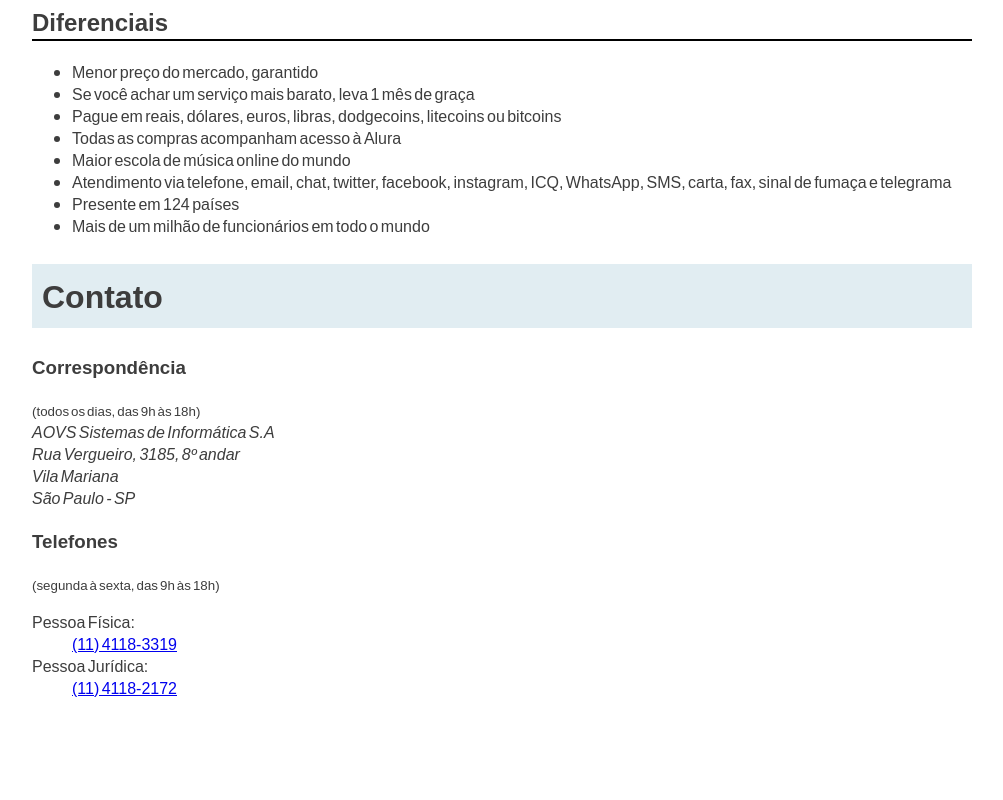
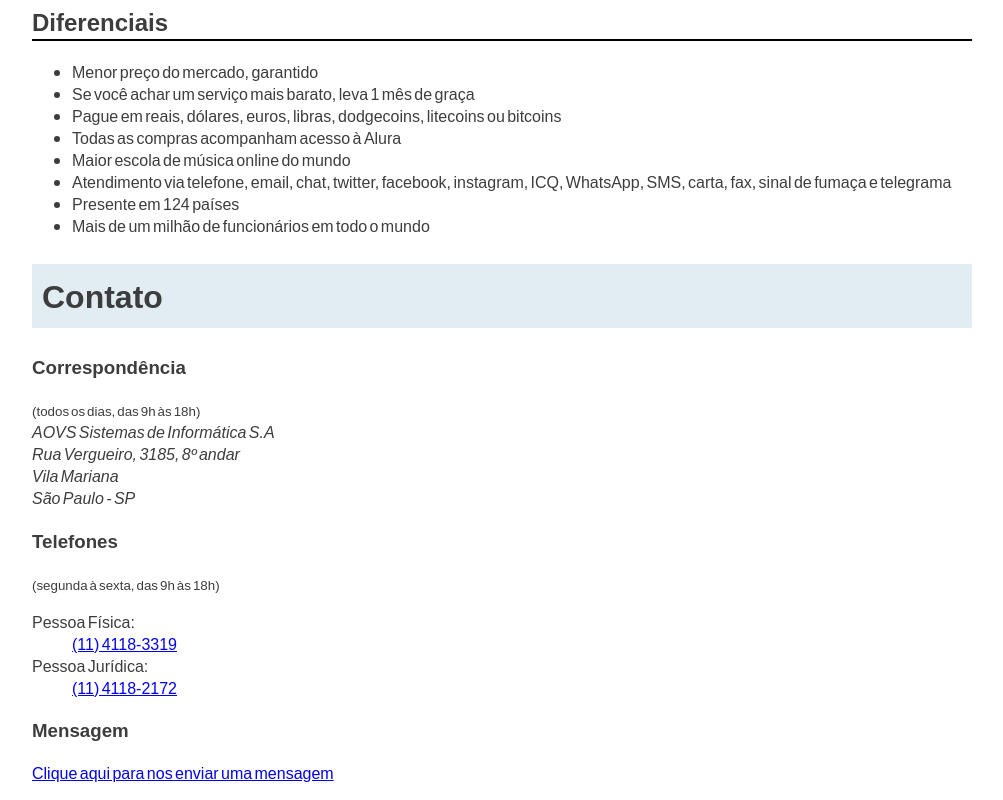
Before and after one commit to joaoe02/Sobre.html, a plain HTML site: page sobre.html in a window 1280 px wide. Shown: the part 1381-2181 px from the top of the page, without its empty margins (138-1141 px from the left). Before the commit the page ends 2096 px from the top, so only its background shows below. Drawn offline with Linux system fonts and the light colour scheme.

Commit message:
topico css. Trabalho1

```diff
--- a/sobre.html
+++ b/sobre.html
@@ -119,4 +119,6 @@
         <dd> <a href="tel://114118-2172"> (11) 4118-2172 </a> </dd>
     </dl>
 
+    <h3>Mensagem</h3>
+    <p><a href="contato.html">Clique aqui para nos enviar uma mensagem</a></p>
 </html>
```
